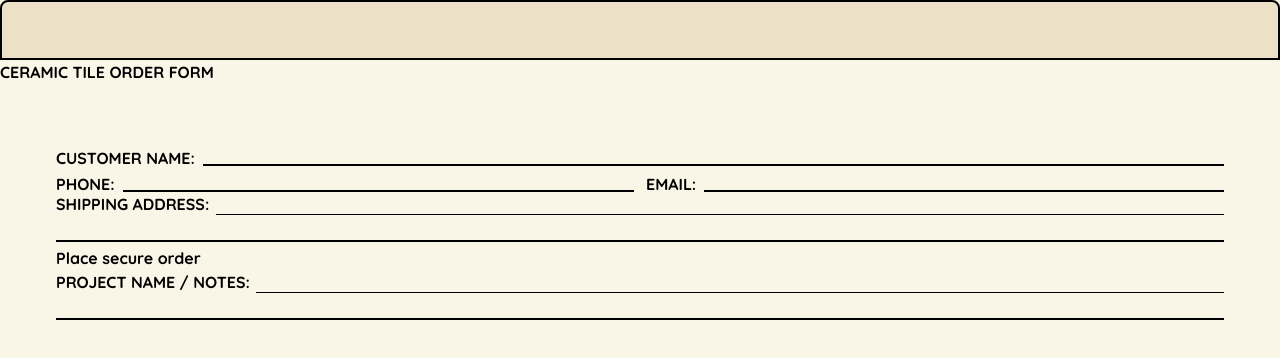
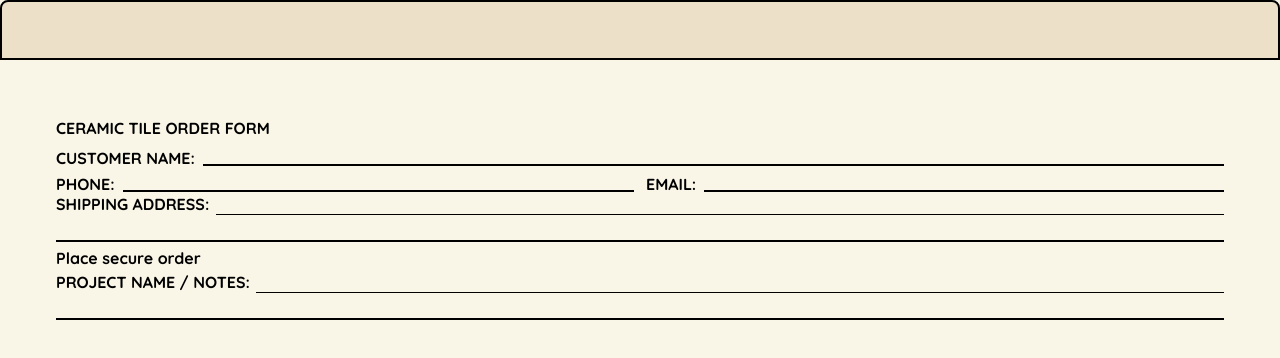
Before and after one commit to mkworkingman/TilesProject, a Next.js app: page / in a window 1280 px wide. Shown: the top 358 px of the page. Built offline with nearby package versions, Linux system fonts and the light colour scheme.

Commit message:
Little Refactor

```diff
--- a/src/app/layout.tsx
+++ b/src/app/layout.tsx
@@ -1,6 +1,5 @@
 import type { Metadata } from 'next'
 import { Quicksand } from 'next/font/google'
-import { Logo } from '@/components/ui'
 import './globals.css'
 
 const quicksand = Quicksand({
@@ -22,7 +21,6 @@ export default function RootLayout({
         <html lang="en" className={`${quicksand.className} h-full antialiased`}>
             <body className="bg-base flex min-h-full flex-col">
                 <header className="bg-surface h-15 rounded-t-lg border-2"></header>
-                <Logo />
                 <main className="p-14">{children}</main>
             </body>
         </html>
--- a/src/app/page.tsx
+++ b/src/app/page.tsx
@@ -1,8 +1,10 @@
 import { Summary, ProjectNotes } from '@/components'
+import { OrderFormLogo } from '@/components/ui'
 
 export default function Home() {
     return (
         <div className="uppercase">
+            <OrderFormLogo />
             <Summary />
             <ProjectNotes />
         </div>
--- a/src/components/ui/Logo.tsx
+++ b/src/components/ui/OrderFormLogo.tsx
@@ -1,4 +1,4 @@
-export default function Logo() {
+export default function OrderFormLogo() {
     return (
         <div className="uppercase">
             <h2>Ceramic Tile Order Form</h2>
--- a/src/components/ui/index.ts
+++ b/src/components/ui/index.ts
@@ -1,3 +1,3 @@
 export { default as CustomInput } from './CustomInput'
 export { default as CustomTextarea } from './CustomTextarea'
-export { default as Logo } from './Logo'
+export { default as OrderFormLogo } from './OrderFormLogo'
```
